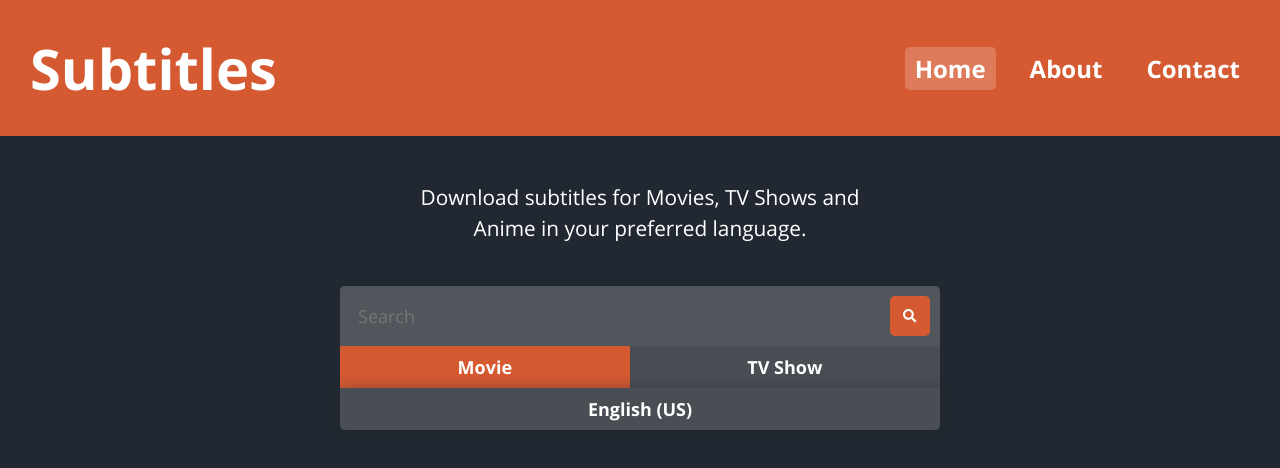
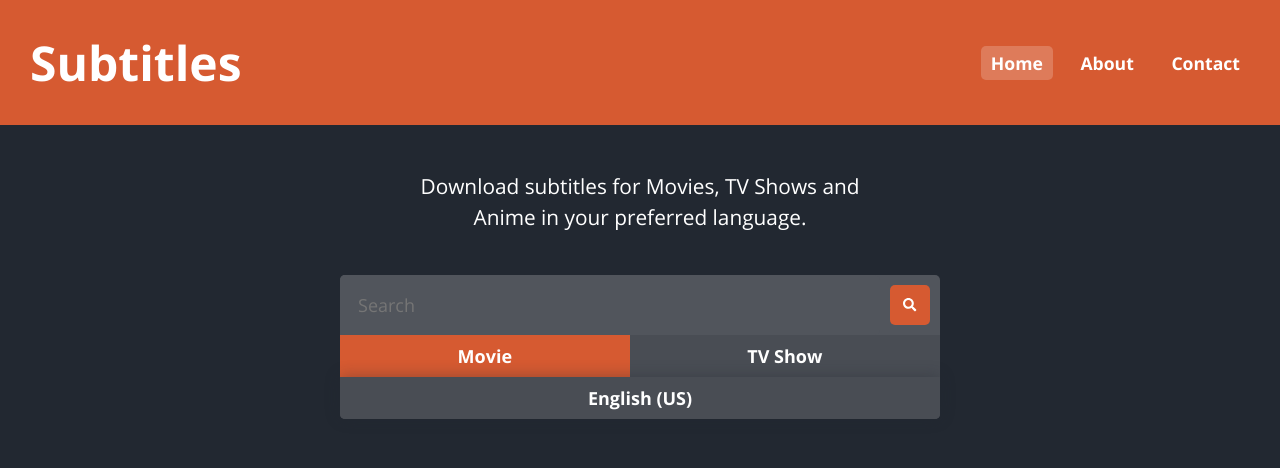
Before and after one commit to iNeedSubs/legacy, a Vue app: page / in a window 1280 px wide. Shown: the top 468 px of the page. Built offline with nearby package versions, Linux system fonts and the light colour scheme.

Commit message:
Adjust header size and alignment

```diff
--- a/src/components/Header.vue
+++ b/src/components/Header.vue
@@ -23,7 +23,7 @@ header {
 }
 
 h1 {
-  font-size: 3.5em;
+  font-size: 3em;
   margin-bottom: .5em;
   font-family: 'Open Sans Bold';
 }
--- a/src/components/Nav.vue
+++ b/src/components/Nav.vue
@@ -10,9 +10,9 @@
 nav {
   font-family: 'Open Sans Bold';
   display: flex;
-  justify-content: space-between;
+  justify-content: space-evenly;
   align-items: center;
-  font-size: 1.5em;
+  font-size: 1.1em;
 
   a {
     color: #fff;
```
